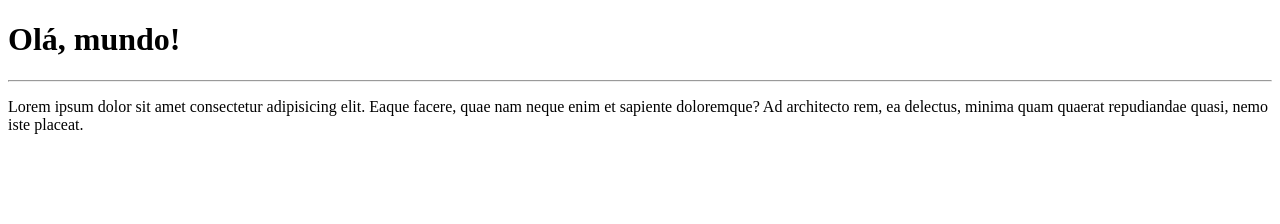
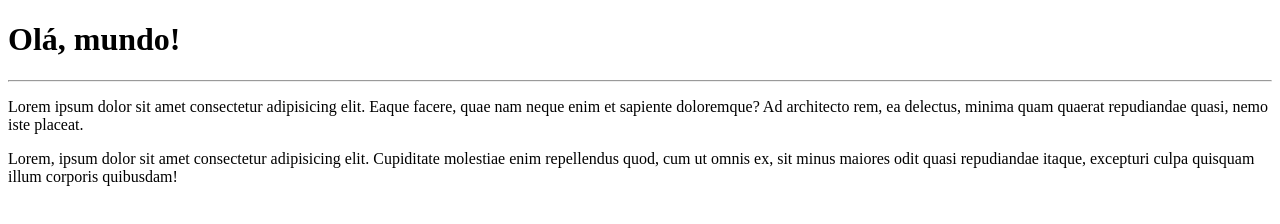
Before and after one commit to Camilaraamos/Ola_mundo, a plain HTML site: page site-exemplo/index.html in a window 1280 px wide. Drawn offline with Linux system fonts and the light colour scheme.

Commit message:
adicionei um paragrafo

```diff
--- a/site-exemplo/index.html
+++ b/site-exemplo/index.html
@@ -9,5 +9,6 @@
     <h1>Olá, mundo!</h1>
     <hr>
     <p>Lorem ipsum dolor sit amet consectetur adipisicing elit. Eaque facere, quae nam neque enim et sapiente doloremque? Ad architecto rem, ea delectus, minima quam quaerat repudiandae quasi, nemo iste placeat.</p>
+    <p>Lorem, ipsum dolor sit amet consectetur adipisicing elit. Cupiditate molestiae enim repellendus quod, cum ut omnis ex, sit minus maiores odit quasi repudiandae itaque, excepturi culpa quisquam illum corporis quibusdam!</p>
 </body>
 </html>
```
